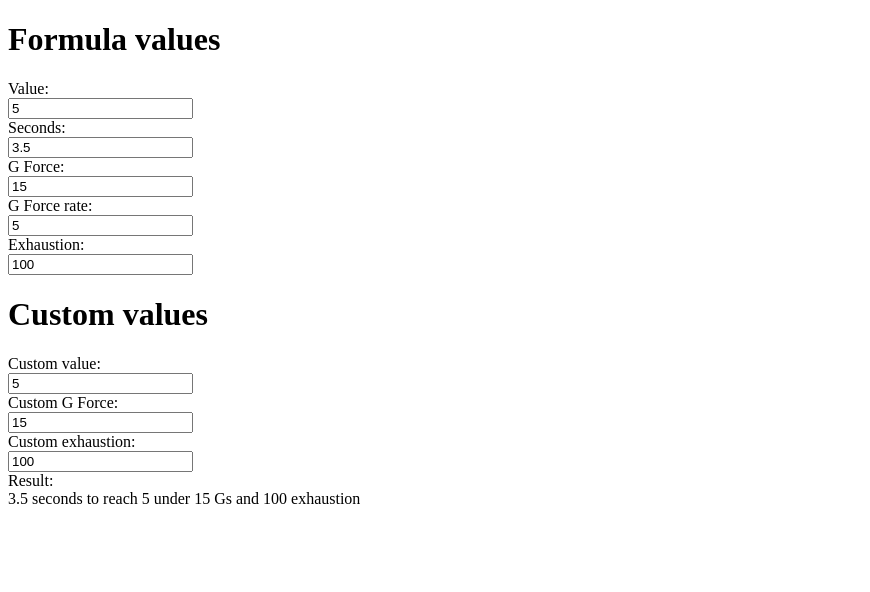
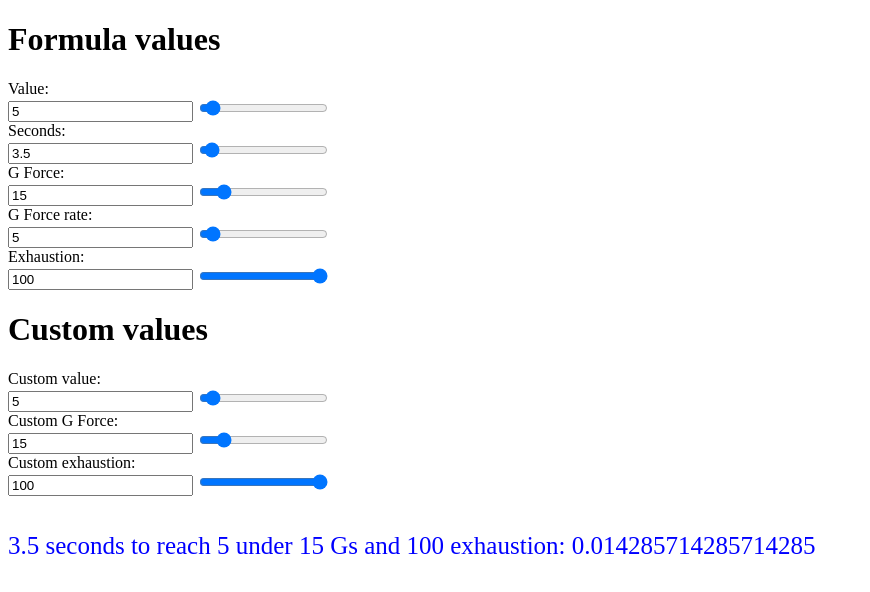
Before and after one commit to CsarNarciso/RacingDriverExhaustionCalculator, a plain HTML site: page index.html in a window 1280 px wide. Shown: the whole page, without its empty margins (0-870 px from the left). Drawn offline with Linux system fonts and the light colour scheme.

Commit message:
Add sliders for all values and update result in real time, add base rate result to final result

```diff
--- a/index.html
+++ b/index.html
@@ -13,36 +13,43 @@
         <h1>Formula values</h1>
 
         <label for="value">Value: </label><br>
-        <input type="number" id="value" value="5" autocomplete="off" oninput="valueOnInput(this.value)"><br>
+        <input type="number" id="value" value="5" autocomplete="off" oninput="valueOnInput(this.value)">
+		<input type="range" id="valueSlider" min="0" max="100" value="5" oninput="valueOnInputSlider(this.value)"><br>
 
         <label for="seconds">Seconds: </label><br>
-        <input type="number" id="seconds" value="3.5" autocomplete="off" oninput="secondsOnInput(this.value)"><br>
+        <input type="number" id="seconds" value="3.5" autocomplete="off" oninput="secondsOnInput(this.value)">
+		<input type="range" id="secondsSlider" min="0" max="100" value="3.5" oninput="secondsOnInputSlider(this.value)"><br>
 
         <label for="gForce">G Force: </label><br>
-        <input type="number" id="gForce" value="15" autocomplete="off" oninput="gForceOnInput(this.value)"><br>
+        <input type="number" id="gForce" value="15" autocomplete="off" oninput="gForceOnInput(this.value)">
+		<input type="range" id="gForceSlider" min="0" max="100" value="15" oninput="gForceOnInputSlider(this.value)"><br>
 
         <label for="gForceRate">G Force rate: </label><br>
-        <input type="number" id="gForceRate" value="5" autocomplete="off" oninput="gForceRateOnInput(this.value)"><br>
+        <input type="number" id="gForceRate" value="5" autocomplete="off" oninput="gForceRateOnInput(this.value)">
+		<input type="range" id="gForceRateSlider" min="0" max="100" value="5" oninput="gForceRateOnInputSlider(this.value)"><br>
 
         <label for="exhaustion">Exhaustion: </label><br>
         <input type="number" id="exhaustion" value="100" autocomplete="off" oninput="exhaustionOnInput(this.value)">
+		<input type="range" id="exhaustionSlider" min="0" max="100" value="100" oninput="exhaustionOnInputSlider(this.value)">
 
 
         <h1>Custom values</h1>
 
         <label for="customValue">Custom value: </label><br>
-        <input type="number" id="customValue" value="5" autocomplete="off" oninput="customValueOnInput(this.value)"><br>
+        <input type="number" id="customValue" value="5" autocomplete="off" oninput="customValueOnInput(this.value)">
+		<input type="range" id="customValueSlider" min="0" max="100" value="5" oninput="customValueOnInputSlider(this.value)"><br>
 
         <label for="customGForce">Custom G Force: </label><br>
-        <input type="number" id="customGForce" value="15" autocomplete="off" oninput="customGForceOnInput(this.value)"><br>
+        <input type="number" id="customGForce" value="15" autocomplete="off" oninput="customGForceOnInput(this.value)">
+		<input type="range" id="customGForceSlider" min="0" max="100" value="15" oninput="customGForceOnInputSlider(this.value)"><br>
 
         <label for="customExhaustion">Custom exhaustion: </label><br>
         <input type="number" id="customExhaustion" value="100" autocomplete="off" oninput="customExhaustionOnInput(this.value)">
+		<input type="range" id="customExhaustionSlider" min="0" max="100" value="100" oninput="customExhaustionOnInputSlider(this.value)">
 
 
-        <br>
-        <label for="result">Result: </label>
-        <div id="result"></div>
+        <br><br><br>
+        <div id="result" style="color: blue; font-size: 25px;"></div>
 
 		<script src="script.js"></script>
     </body>
--- a/script.js
+++ b/script.js
@@ -1,68 +1,102 @@
 console.log("Started");
 
-//formula based values
-let value = Number(document.getElementById('value').value);
-let seconds = Number(document.getElementById('seconds').value);
-let gForce = Number(document.getElementById('gForce').value);
-let gForceRate = Number(document.getElementById('gForceRate').value);
-let exhaustion = Number(document.getElementById('exhaustion').value);
-
 function valueOnInput(value) {
-	this.value = value;
+	document.getElementById('valueSlider').value = value;
+	calculate();
+}
+function valueOnInputSlider(value) {
+	document.getElementById('value').value = value;
 	calculate();
 }
 
 function secondsOnInput(value) {
-	seconds = value;
+	document.getElementById('secondsSlider').value = value;
+	calculate();
+}
+function secondsOnInputSlider(value) {
+	document.getElementById('seconds').value = value;
 	calculate();
 }
 
 function gForceOnInput(value) {
-	gForce = value;
+	document.getElementById('gForceSlider').value = value;
+	calculate();
+}
+function gForceOnInputSlider(value) {
+	document.getElementById('gForce').value = value;
 	calculate();
 }
 
 function gForceRateOnInput(value) {
-	gForceRate = value;
+	document.getElementById('gForceRateSlider').value = value;
+	calculate();
+}
+function gForceRateOnInputSlider(value) {
+	document.getElementById('gForceRate').value = value;
 	calculate();
 }
 
 function exhaustionOnInput(value) {
-	exhaustion = value;
+	document.getElementById('exhaustionSlider').value = value;
 	calculate();
 }
-
-
-//custom values
-let customValue = Number(document.getElementById('customValue').value);
-let customGForce = Number(document.getElementById('customGForce').value);
-let customExhaustion = Number(document.getElementById('customExhaustion').value);
-
-function customValueOnInput(value) {
-	customValue = value;
-	calculate();
-}
-
-function customGForceOnInput(value) {
-	customGForce = value;
-	calculate();
-}
-
-function customExhaustionOnInput(value) {
-	customExhaustion = value;
+function exhaustionOnInputSlider(value) {
+	document.getElementById('exhaustion').value = value;
 	calculate();
 }
 
 
 
+function customValueOnInput(value) {
+	document.getElementById('customValueSlider').value = value;
+	calculate();
+}
+function customValueOnInputSlider(value) {
+	document.getElementById('customValue').value = value;
+	calculate();
+}
+
+function customGForceOnInput(value) {
+	document.getElementById('customGForceSlider').value = value;
+	calculate();
+}
+function customGForceOnInputSlider(value) {
+	document.getElementById('customGForce').value = value;
+	calculate();
+}
+
+function customExhaustionOnInput(value) {
+	document.getElementById('customExhaustionSlider').value = value;
+	calculate();
+}
+function customExhaustionOnInputSlider(value) {
+	document.getElementById('customExhaustion').value = value;
+	calculate();
+}
+
+
 function calculate() {
 
-    //format (round) and calculate
-    let formula = customValue/(value/seconds*1/exhaustion)*((customGForce+gForceRate)/(gForce+gForceRate))/customExhaustion;
+	//formula based values
+	var value = Number(document.getElementById('value').value);
+	var seconds = Number(document.getElementById('seconds').value);
+	var gForce = Number(document.getElementById('gForce').value);
+	var gForceRate = Number(document.getElementById('gForceRate').value);
+	var exhaustion = Number(document.getElementById('exhaustion').value);
+
+	//custom values
+	var customValue = Number(document.getElementById('customValue').value);
+	var customGForce = Number(document.getElementById('customGForce').value);
+	var customExhaustion = Number(document.getElementById('customExhaustion').value);
+
+
+	//format (round) and calculate
+	let baseRateFormula = (value/seconds/exhaustion);
+    let formula = customValue / baseRateFormula * ((customGForce + gForceRate) / (gForce + gForceRate)) / customExhaustion;
     const result = Number(formula.toFixed(10));
 
     // and display
-    document.getElementById('result').textContent = `${result} seconds to reach ${customValue} under ${customGForce} Gs and ${customExhaustion} exhaustion`;
+    document.getElementById('result').textContent = `${result} seconds to reach ${customValue} under ${customGForce} Gs and ${customExhaustion} exhaustion: ${baseRateFormula}`;
 }
 
 
```
